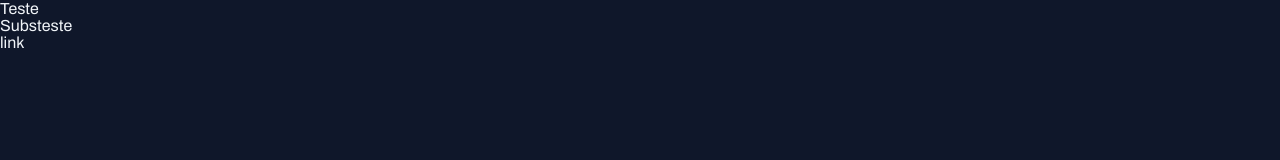
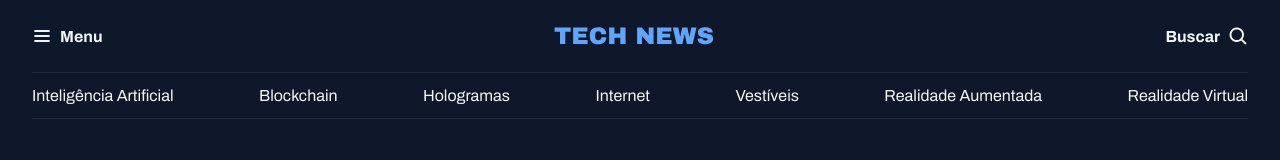
Before and after one commit to douglas-fabiano1/projeto-portal-de-noticias, a plain HTML site: page index.html in a window 1280 px wide. Drawn offline with Linux system fonts and the light colour scheme.

Commit message:
header criado

```diff
--- a/index.html
+++ b/index.html
@@ -13,8 +13,31 @@
     <link rel="stylesheet" href="./styles/index.css" />
   </head>
   <body>
-    <h1>Teste</h1>
-    <h2>Substeste</h2>
-    <a href="#">link</a>
+    <header class="container">
+      <nav id="primary" class="grid grid-flow-col">
+        <div>
+          <img src="./assets/icons/list.svg" alt="ícone de menu" />
+          <strong>Menu</strong>
+        </div>
+
+        <div>
+          <img src="./assets/logo.svg" alt="Technews logo" />
+        </div>
+
+        <div>
+          <strong>Buscar</strong>
+          <img src="./assets/icons/magnifying-glass.svg" alt="ícone de lupa" />
+        </div>
+      </nav>
+      <nav id="secondary" class="grid grid-flow-col">
+        <a href="#">Inteligência Artificial</a>
+        <a href="#">Blockchain</a>
+        <a href="#">Hologramas</a>
+        <a href="#">Internet</a>
+        <a href="#">Vestíveis</a>
+        <a href="#">Realidade Aumentada</a>
+        <a href="#">Realidade Virtual</a>
+      </nav>
+    </header>
   </body>
 </html>
--- a/styles/global.css
+++ b/styles/global.css
@@ -42,3 +42,18 @@ h2,
 h3 {
   font: inherit;
 }
+
+.container {
+  max-width: 128rem;
+  padding-inline: 3.2rem;
+  margin-inline: auto;
+}
+
+/* utility-first */
+.grid {
+  display: grid;
+}
+
+.grid-flow-col {
+  grid-auto-flow: column;
+}
--- /dev/null
+++ b/styles/header.css
@@ -0,0 +1,25 @@
+#primary {
+  padding-block: 2rem;
+
+  div {
+    display: flex;
+    align-items: center;
+    gap: 8px;
+  }
+
+  /* nesting css */
+  div:nth-child(2) {
+    margin-inline: auto;
+  }
+
+  div:nth-child(3) {
+    justify-self: end;
+  }
+}
+
+#secondary {
+  padding-block: 1.4rem;
+  border: solid 1px var(--stroke-color);
+  border-inline: none;
+  justify-content: space-between;
+}
--- a/styles/index.css
+++ b/styles/index.css
@@ -1 +1,2 @@
 @import url(global.css);
+@import url(header.css);
```
